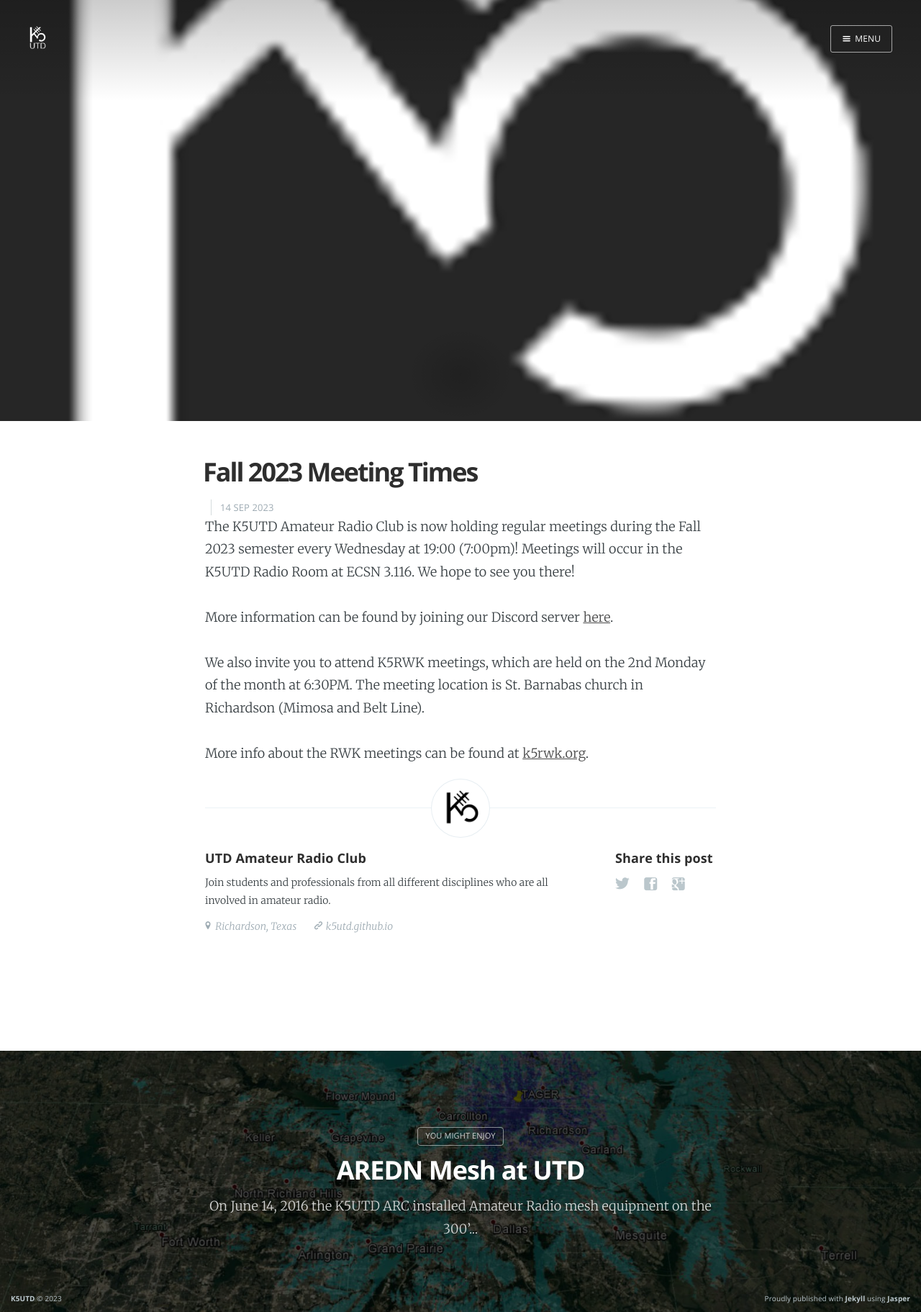
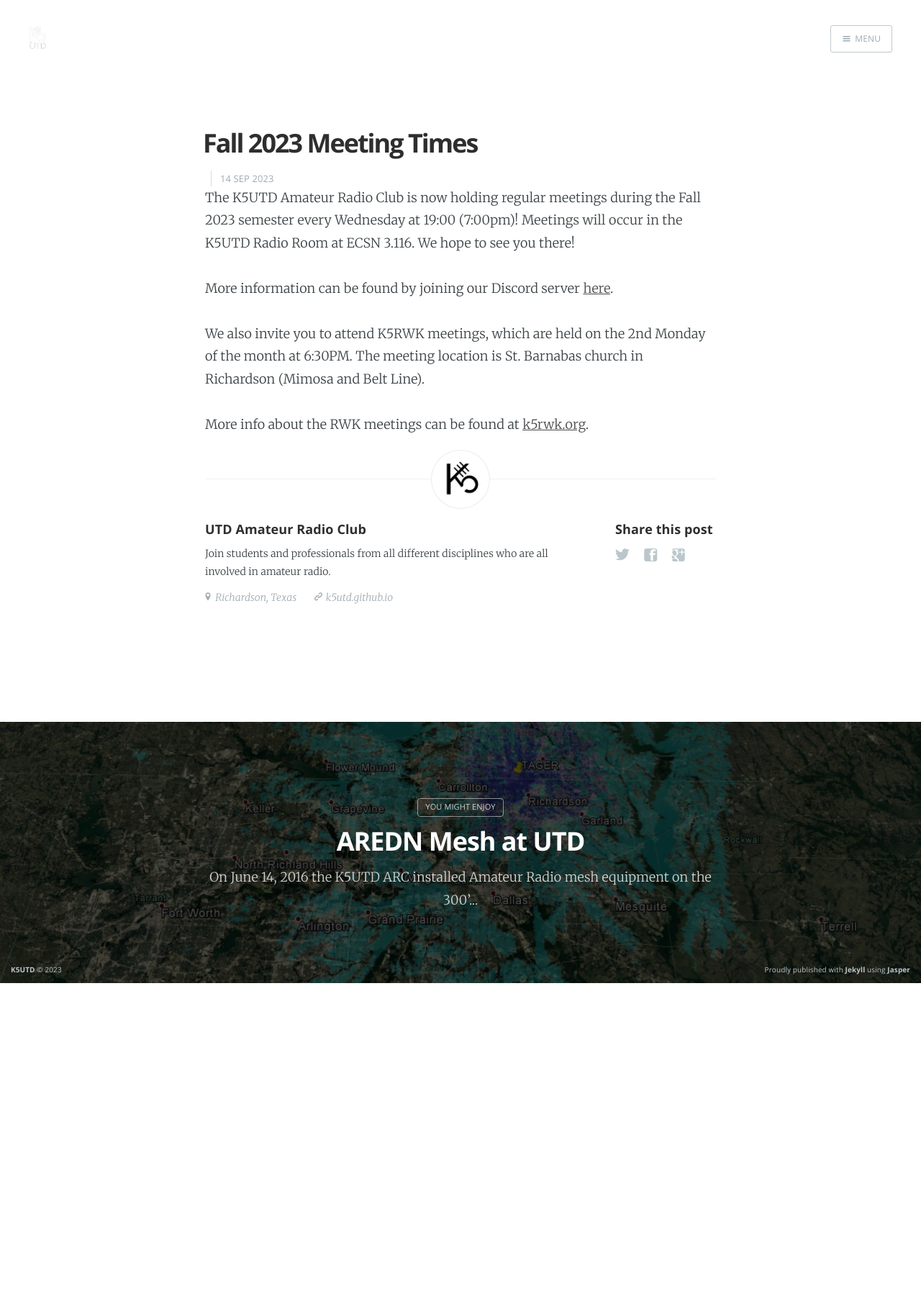
Before and after one commit to k5utd/k5utd.github.io, a Jekyll site: the page built from _posts/2023-09-14-k5utd-fall23-regular-meeting-times.markdown, in a window 1280 px wide. Shown: the whole page at 72% size. Built offline with Jekyll 4.4.1, drawn with Linux system fonts in a browser that asks for light colours; nearby versions of some CDN libraries; after the commit the page ends 1366 px from its top, so only the background shows below that.

Commit message:
Update 2023-09-14-k5utd-fall23-regular-meeting-times.markdown
Removed cover picture.

```diff
--- a/_posts/2023-09-14-k5utd-fall23-regular-meeting-times.markdown
+++ b/_posts/2023-09-14-k5utd-fall23-regular-meeting-times.markdown
@@ -1,6 +1,5 @@
 ---
 layout: post
-cover: 'assets/images/k5utd_logo_background.png'
 title: Fall 2023 Meeting Times
 date:   2023-09-14 12:00:00
 navigation: True
```
